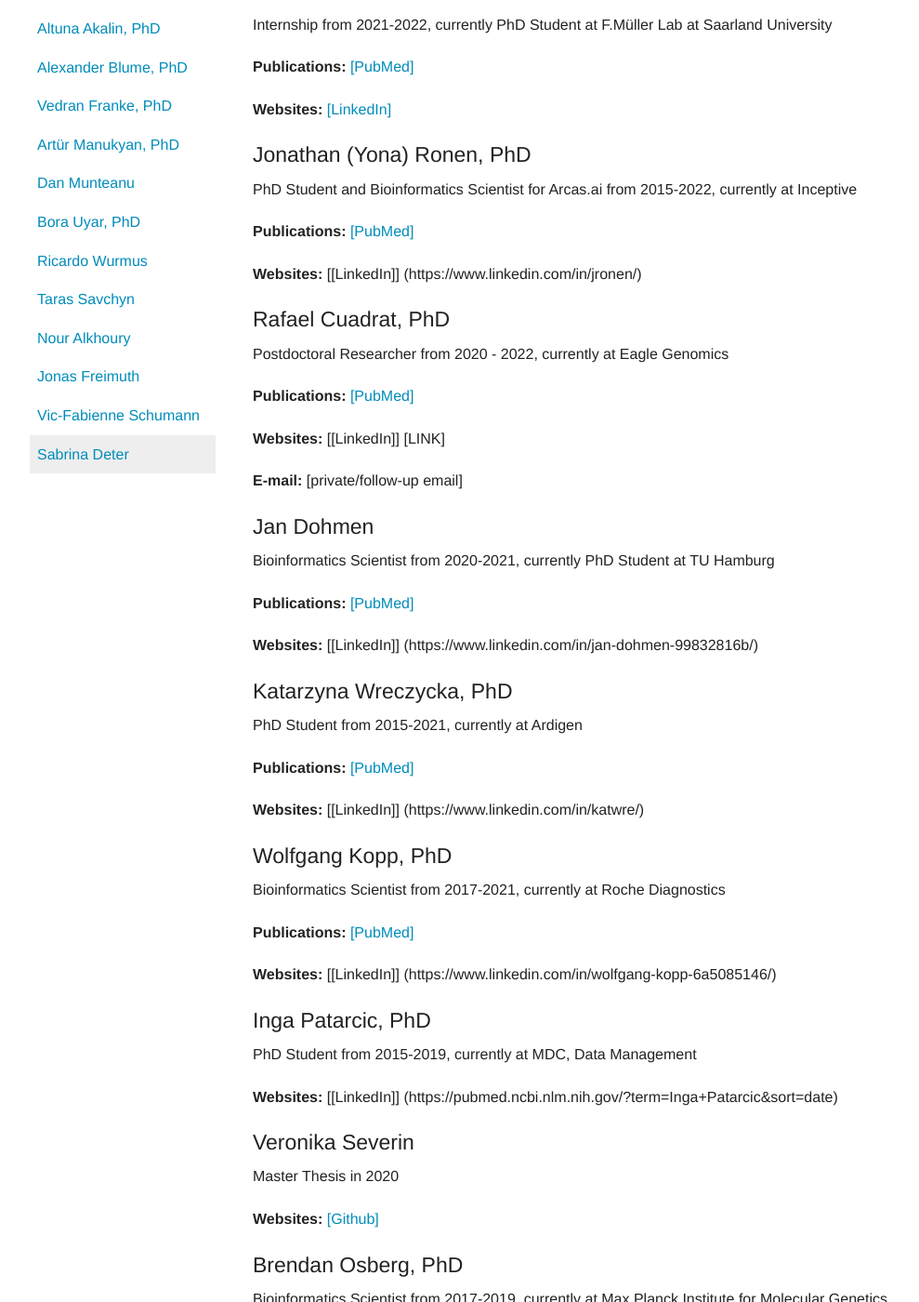
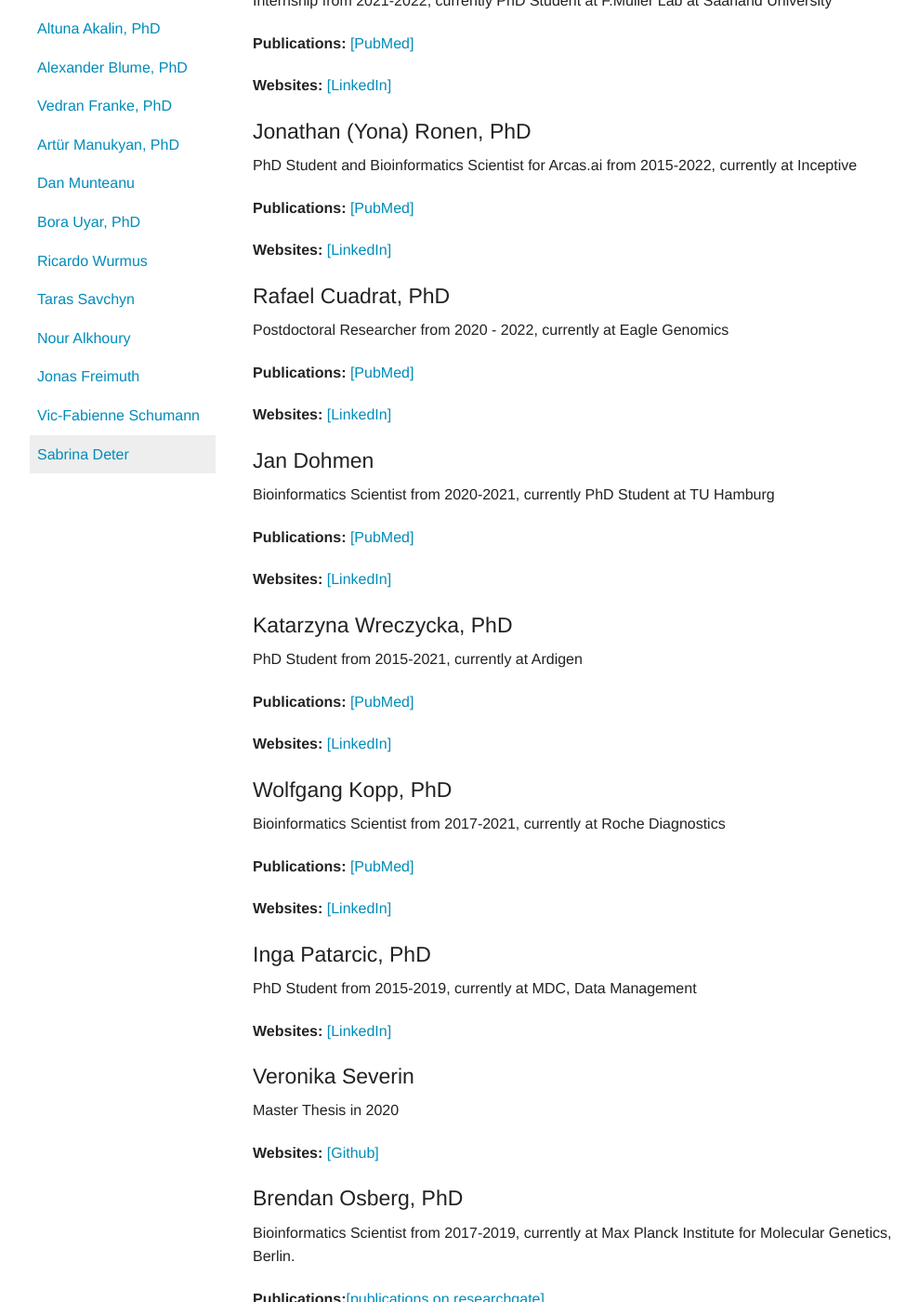
Before and after one commit to BIMSBbioinfo/bimsbbioinfo.github.io, a Jekyll site: the page built from team.markdown, in a window 1280 px wide and 1400 px high, scrolled down 8360 px. Shown: the whole window at 93% size, without its empty margins (133-1122 px from the left). Built offline with Jekyll 4.4.1, drawn with Linux system fonts in a browser that asks for light colours; our own code applies the rules of GitHub Pages for plain Markdown files; some of the changed text lies outside the part shown.

Commit message:
fixed link formatting alumni section

```diff
--- a/team.markdown
+++ b/team.markdown
@@ -428,7 +428,7 @@ Visting Researcher in 2022, currently at InstaDeep Ltd
 
 **Publications:** [[GoogleScholar]](https://scholar.google.es/citations?user=9t-FKjoAAAAJ&hl=en)
 
-**Websites:** [[LinkedIn]] (https://www.linkedin.com/in/miguel-arbes%C3%BA-andr%C3%A9s-phd-720404227/)
+**Websites:** [[LinkedIn]](https://www.linkedin.com/in/miguel-arbes%C3%BA-andr%C3%A9s-phd-720404227/)
 
 
 #### Irem Gündüz
@@ -447,7 +447,7 @@ PhD Student and Bioinformatics Scientist for Arcas.ai from 2015-2022, currently
 
 **Publications:** [[PubMed]](https://pubmed.ncbi.nlm.nih.gov/?term=Jonathan+Ronen&sort=date)
 
-**Websites:** [[LinkedIn]] (https://www.linkedin.com/in/jronen/)
+**Websites:** [[LinkedIn]](https://www.linkedin.com/in/jronen/)
 
 
 #### Rafael Cuadrat, PhD
@@ -456,9 +456,8 @@ Postdoctoral Researcher from 2020 - 2022, currently at Eagle Genomics
 
 **Publications:** [[PubMed]](https://pubmed.ncbi.nlm.nih.gov/?sort=date&term=Cuadrat+RRC&cauthor_id=35846832)
 
-**Websites:** [[LinkedIn]] [LINK]
+**Websites:** [[LinkedIn]](https://www.linkedin.com/in/rafael-cuadrat-phd-aa6a6230/)
 
-**E-mail:** [private/follow-up email]
 
 
 #### Jan Dohmen
@@ -467,7 +466,7 @@ Bioinformatics Scientist from 2020-2021, currently PhD Student at TU Hamburg
 
 **Publications:** [[PubMed]](https://pubmed.ncbi.nlm.nih.gov/?term=Jan+Dohmen)
 
-**Websites:** [[LinkedIn]] (https://www.linkedin.com/in/jan-dohmen-99832816b/)
+**Websites:** [[LinkedIn]](https://www.linkedin.com/in/jan-dohmen-99832816b/)
 
 
 #### Katarzyna Wreczycka, PhD
@@ -476,7 +475,7 @@ PhD Student from 2015-2021, currently at Ardigen
 
 **Publications:** [[PubMed]](https://pubmed.ncbi.nlm.nih.gov/?term=Katarzyna+Wr%C4%99czycka&sort=date)
 
-**Websites:** [[LinkedIn]] (https://www.linkedin.com/in/katwre/)
+**Websites:** [[LinkedIn]](https://www.linkedin.com/in/katwre/)
 
 
 #### Wolfgang Kopp, PhD
@@ -485,14 +484,14 @@ Bioinformatics Scientist from 2017-2021, currently at Roche Diagnostics
 
 **Publications:** [[PubMed]](https://pubmed.ncbi.nlm.nih.gov/?term=Wolfgang+Kopp&sort=date)
 
-**Websites:** [[LinkedIn]] (https://www.linkedin.com/in/wolfgang-kopp-6a5085146/)
+**Websites:** [[LinkedIn]](https://www.linkedin.com/in/wolfgang-kopp-6a5085146/)
 
 
 #### Inga Patarcic, PhD
 
 PhD Student from 2015-2019, currently at MDC, Data Management
 
-**Websites:** [[LinkedIn]] (https://pubmed.ncbi.nlm.nih.gov/?term=Inga+Patarcic&sort=date)
+**Websites:** [[LinkedIn]](https://pubmed.ncbi.nlm.nih.gov/?term=Inga+Patarcic&sort=date)
 
 
 
```
